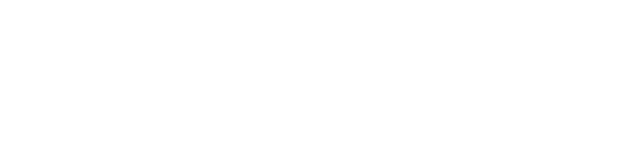
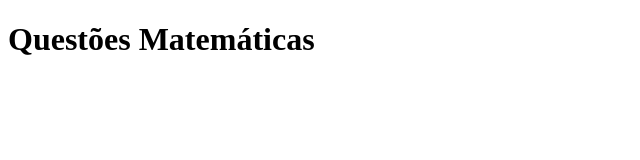
Before and after one commit to RobertoValentim17/exercicio_html_js, a plain HTML site: page index.html in a window 1280 px wide. Shown: the whole page, without its empty margins (0-640 px from the left). Drawn offline with Linux system fonts and the light colour scheme.

Commit message:
tinha errado o nome

```diff
--- a/main.html
+++ b/index.html
@@ -6,6 +6,11 @@
     <meta name="viewport" content="width=device-width, initial-scale=1.0">
     <title>Tarefas de matemática</title>
 </head>
+<header>
+    <div>
+        <h1>Questões Matemáticas</h1>
+    </div>
+</header>
 <body>
 
 </body>
```
Also changed, not shown: mainindex.css (added).
